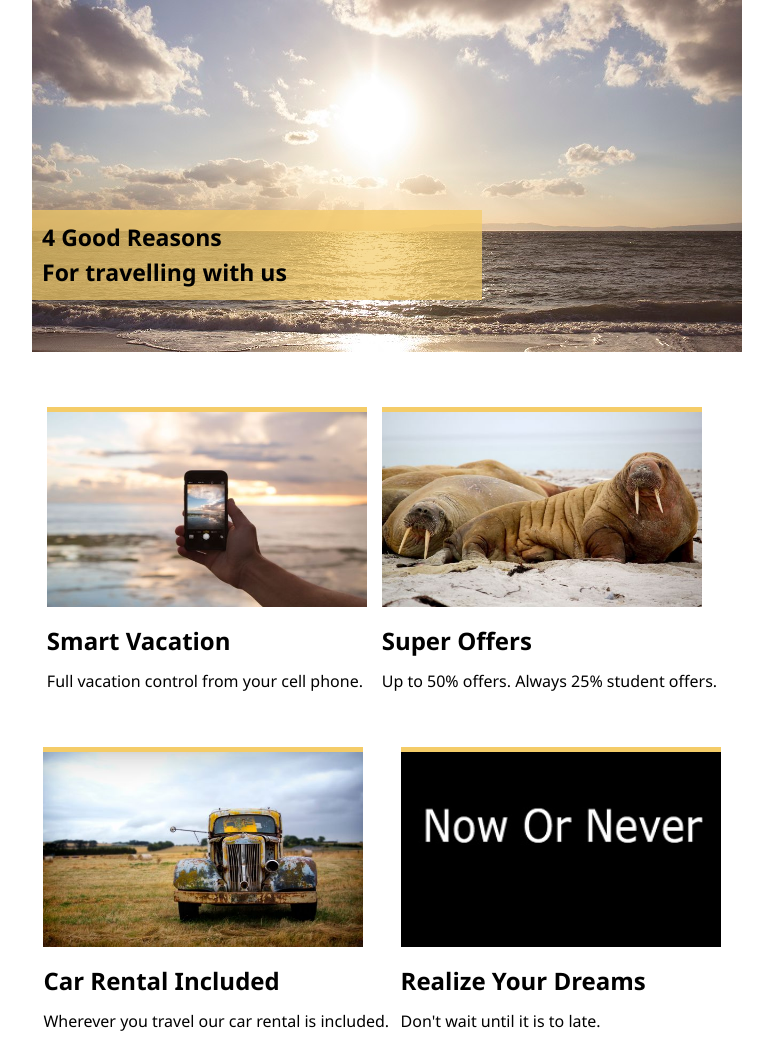
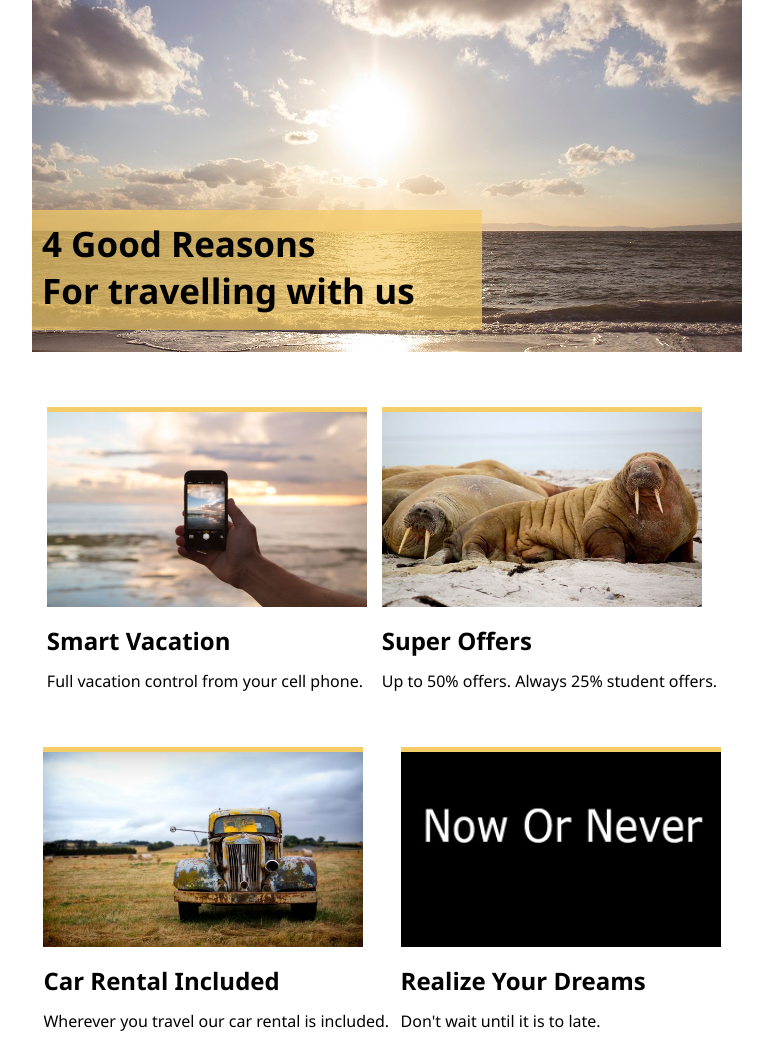
Before and after one commit to TramNguyen96/HCM-JS230410-NguyenPhuongTram, a plain HTML site: page index.html in a window 1280 px wide. Shown: the whole page, without its empty margins (258-1031 px from the left). Drawn offline with Linux system fonts and the light colour scheme.

Commit message:
first add

```diff
--- a/style.css
+++ b/style.css
@@ -17,11 +17,10 @@ body{
 #header p{
     background-color:rgba(244, 204, 104,0.7);
     width:450px ;
-    height: 90px;
-    font-size: 23px;
+    height: 120px;
+    font-size: 35px;
     position: absolute;
     margin-top: 210px;
-    line-height: 1.5;
     padding: 10px;
 }
 #container{
```
